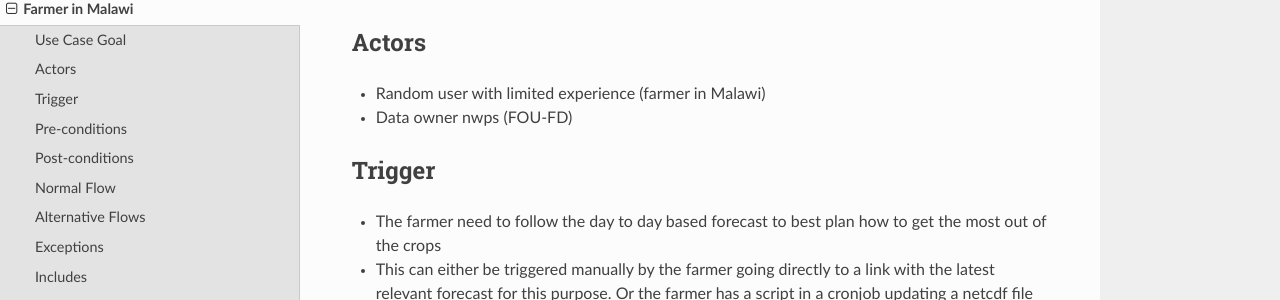
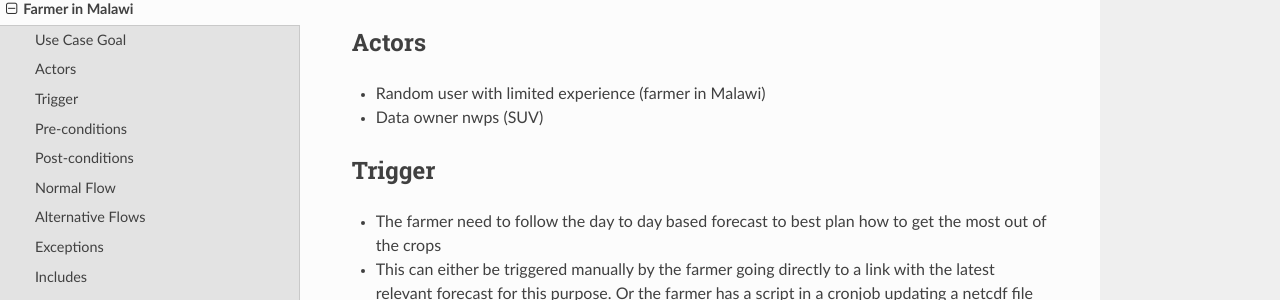
Before and after one commit to metno/S-ENDA-documentation, a Sphinx documentation site: the page built from source/use_case_farmer_in_malawi.rst, in a window 1280 px wide and 900 px high. Shown: the part 262-562 px from the top of the window. Built offline with Sphinx 7.4.7 and the Read the Docs theme 2.0.0, drawn with Linux system fonts in a browser that asks for light colours.

Commit message:
Updated uml

```diff
--- a/source/use_case_farmer_in_malawi.rst
+++ b/source/use_case_farmer_in_malawi.rst
@@ -16,7 +16,7 @@ Actors
 ..
 
 - Random user with limited experience (farmer in Malawi)
-- Data owner nwps (FOU-FD)
+- Data owner nwps (SUV)
 
 Trigger
 =======
```
Also changed, not shown: other parts of source/use_case_farmer_in_malawi.rst (+3 -0 lines).
